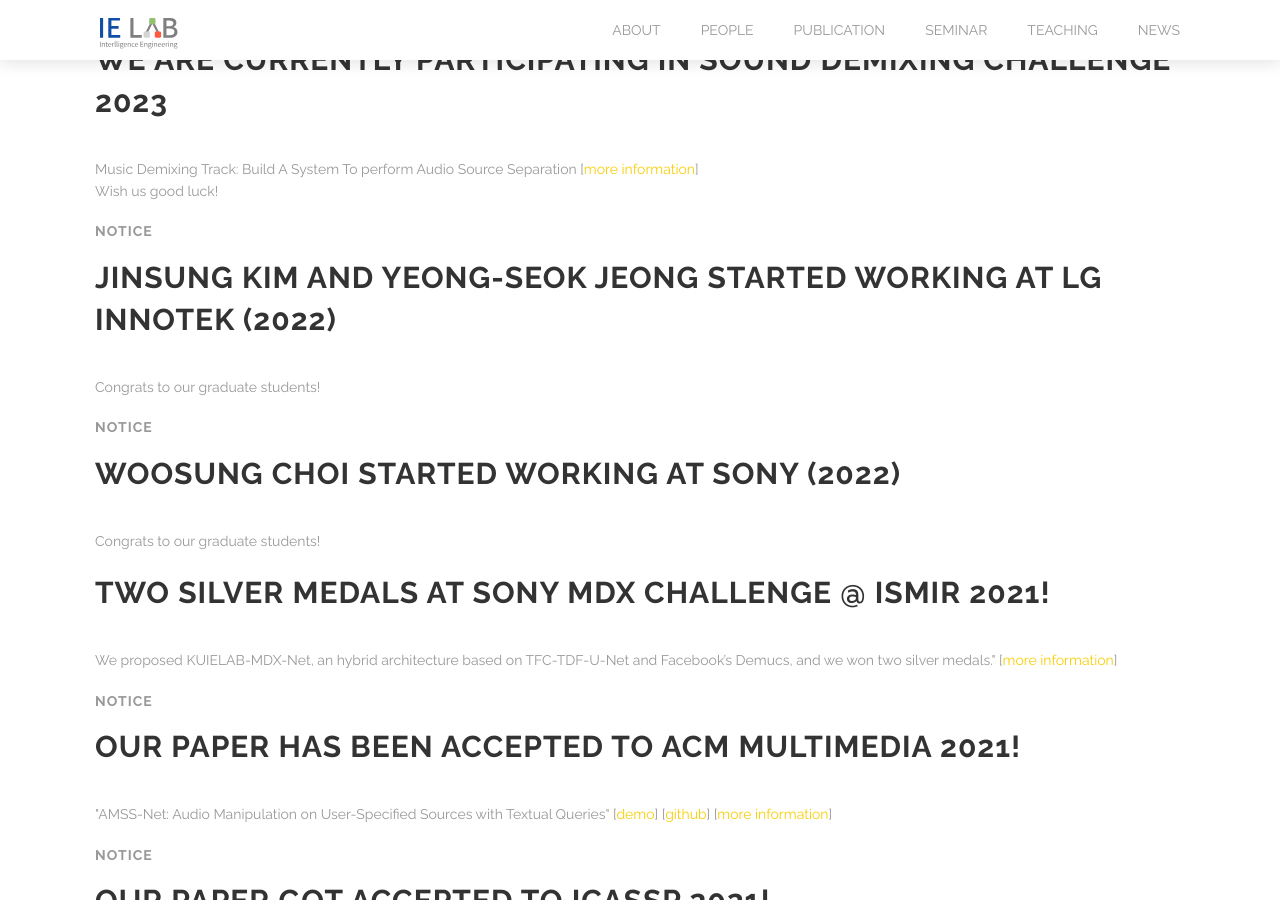
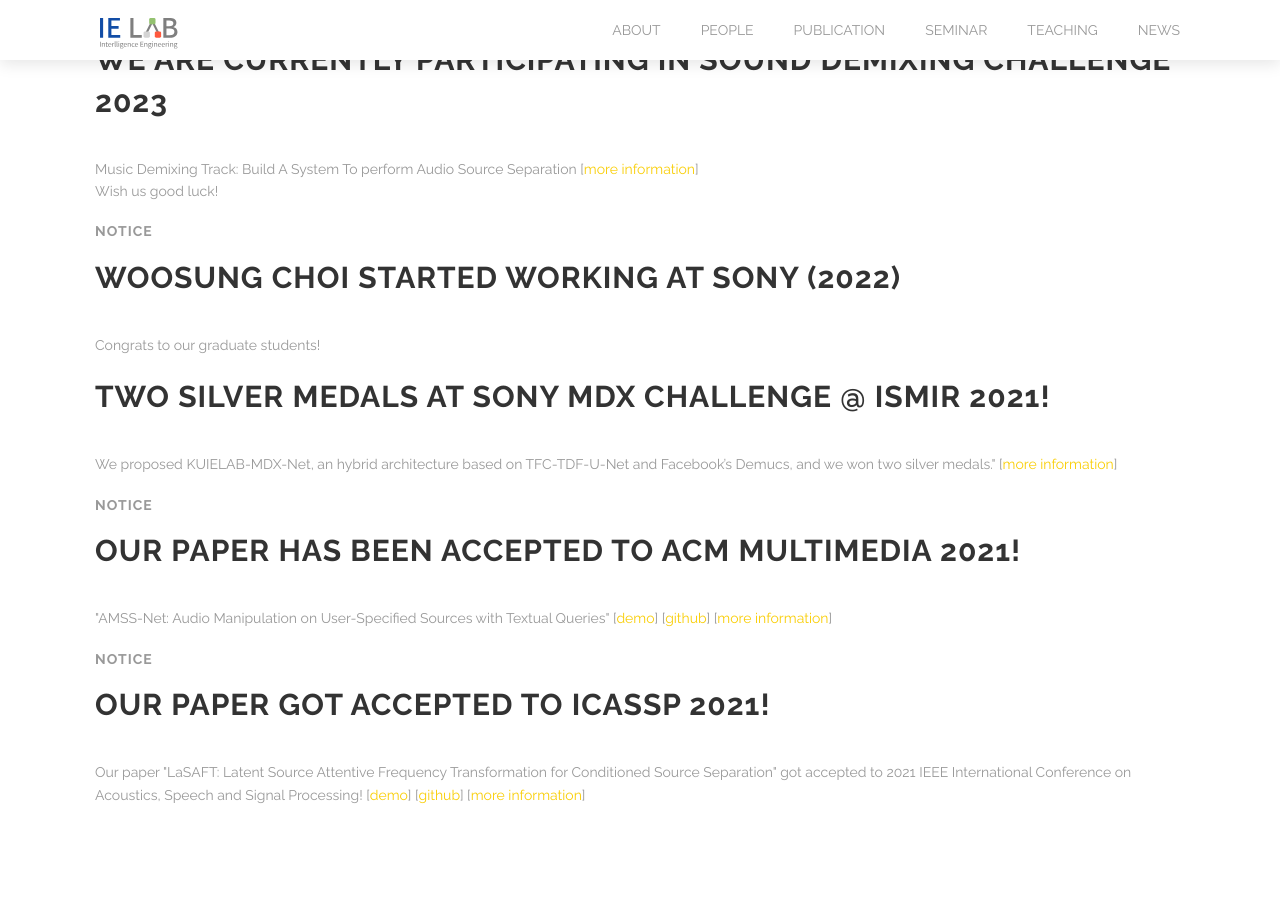
Before and after one commit to kuielab/kuielab.github.io, a Jekyll site: the page built from index.html, in a window 1280 px wide and 900 px high, scrolled down 826 px. Built offline with Jekyll 4.4.1, drawn with Linux system fonts in a browser that asks for light colours.

Commit message:
Update index.html

```diff
--- a/index.html
+++ b/index.html
@@ -123,12 +123,6 @@ testimonials:
     	</p>
 
 
-
-	    	<h4 style="color: #999">Notice</h4>
-		<h2>Jinsung Kim and Yeong-Seok Jeong started working at LG Innotek (2022)</h2>
-		<div class="spacing"></div>
-		<p>
-		Congrats to our graduate students!
 
 	    	<h4 style="color: #999">Notice</h4>
 		<h2>Woosung Choi started working at Sony (2022)</h2>
```
